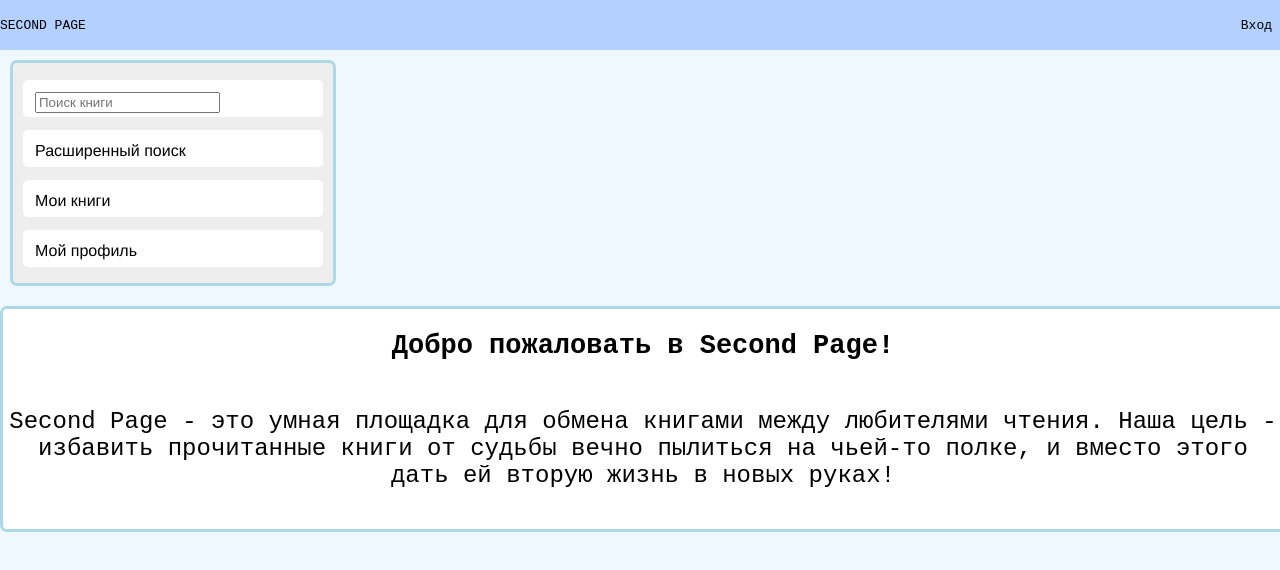
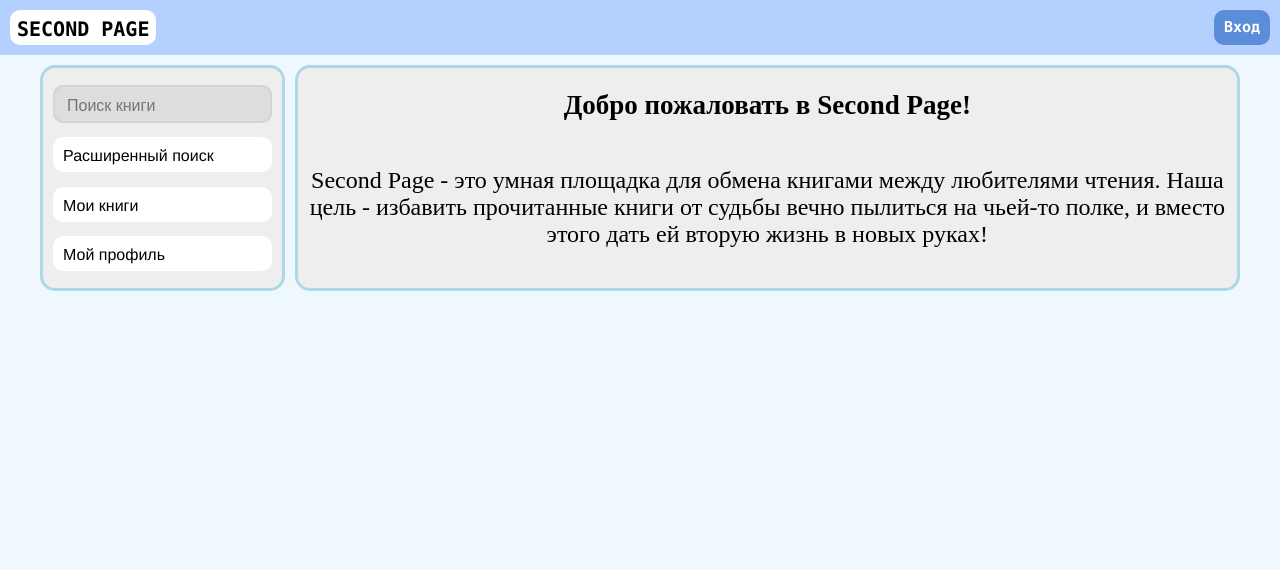
Before and after one commit to antikovt/antikovt.github.io, a plain HTML site: page index.html in a window 1280 px wide. Drawn offline with Linux system fonts and the light colour scheme.

Commit message:
Add files via upload

```diff
--- a/css/main.css
+++ b/css/main.css
@@ -1,11 +1,96 @@
 body {
-    font-family: monospace;
-    margin: 0;
-    background-color: #F0F8FF;
+  padding: 0px;
+  margin: 0px;
+  background-color: #F0F8FF
+}
+
+header {
+  background-color: #b3d0ff;
+  height: 55px;
+  display: flex;
+  flex-wrap: nowrap;
+}
+
+#logo {
+  background-color: white;
+  border-radius: 10px;
+  padding: 0px;
+  margin: 10px;
+  cursor: pointer;
+}
+
+#logo_text {
+  font-family: Monaco, sans-serif;
+  font-weight: bold;
+  font-size: 20px;
+  margin: auto;
+  text-align: center;
+  position: relative;
+  top: 20%;
+  margin: 7px;
+}
+
+#signin {
+  margin: 10px;
+  margin-right: 10px;
+  margin-left: auto;
+  border-radius: 10px;
+  background-color: #5c8ddb;
+  cursor: pointer;
+}
+
+#signin_text {
+  margin: 10px;
+  font-size: 15px;
+  text-align: center;
+  font-family: Monaco, sans-serif;
+  color: white;
+  font-weight: 700;
+  position: relative;
+  top: 22%;
+}
+
+.content {
+  max-width: 1220px;
+  min-width: 940px;
+  margin-left: auto;
+  margin-right: auto;
+}
+
+.upper {
+  align-content: center;
+  height: 250px;
+  display: flex;
+  flex-direction: row;
+  margin: 0;
+}
+
+.block {
+  border: solid lightblue;
+  border-radius: 15px;
+  height: 220px;
+  margin: 10px;
+  background-color: #EEEEEE;
+  display: inline-block;
+  width: 20%;
+}
+
+#menu {
+  min-width: 190px;
+}
+
+#about {
+  max-width: 77%;
+  width: auto;
+  min-width: 700px;
+  margin-right: 10px;
+  margin-left: 0px;
+  display: flex;
+  flex-direction: column;
+  text-align: center;
 }
 
 ul {
-    font-family: helvetica;
     margin: 0;
     padding: 10px;
     height: 200px;
@@ -18,96 +103,37 @@ ul {
 li {
     list-style: none;
     height: 25px;
-    padding-top: 12px;
-    padding-left: 12px;
     background-color: white;
-    border-radius: 5px;
+    border-radius: 10px;
+    padding-left: 10px;
+    padding-top: 10px;
+    text-align: left;
+    font-family: helvetica;
 }
 
-#msg {
-    font-family: monospace;
-}
-
-header {
-  height: 50px;
-  background-color: #b3d0ff;
-  padding: 0;
-  display: flex;
-  align-items: center;
-  flex-wrap: nowrap;
-  text-align: center;
-}
-
-.logo {
-  width: auto;
-  font-size: 13;
-  font-family: arial;
-  margin: 0px;
-  margin-left: 7px;
-  padding: 3px;
-  background-color: white;
-  border-radius: 7px;
-}
-
-#search-bar {
-  color: #555555;
-  font-weight: bold;
-  padding-top: 11px;
-  padding-left: 11px;
+#search {
   background-color: #DDDDDD;
   border-radius: 10px;
   border: solid 2px lightgrey;
+  padding-top: 9px;
+  padding-left: 10px;
 }
 
-.button {
-  font-size: 9;
-  font-family: sans-serif;
-  color: white;
-  background-color: #5c8ddb;
-  padding: 4px;
-  border-radius: 4px;
-}
-
-#upper {
-  height: 220px;
-  display: flex;
-}
-
-#signin {
-  margin-left: auto;
-  margin-right: 8px;
-}
-
-.block {
-  border-radius: 7px;
-  border: solid lightblue;
-  margin: 10px;
-  background-color: #EEEEEE;
-  height: 220px;
-  width: 25%;
-  max-width: 350px;
-  min-width: 220px;
-  display: inline-block;
-}
-
-#about {
-  width: 100%;
-  display: flex;
-  max-width: none;
-  margin-left: 0px;
-  text-align: center;
-  flex-direction: column;
-  background-color: white;
+#search input[type=text] {
+  border: none;
+  background-color: inherit;
+  width: 92%;
+  font-size: 16px;
 }
 
 #about-header {
   height: 30px;
-  font-size: clamp(18px, 2.4vw, 27px)
+  font-size: clamp(23px, 2.4vw, 27px)
 }
 
 #about-text {
   height: 190px;
   margin-left: 4px;
   margin-right: 4px;
-  font-size: clamp(14px, 1.9vw, 24px)
+  font-size: clamp(18px, 1.9vw, 24px)
 }
```
